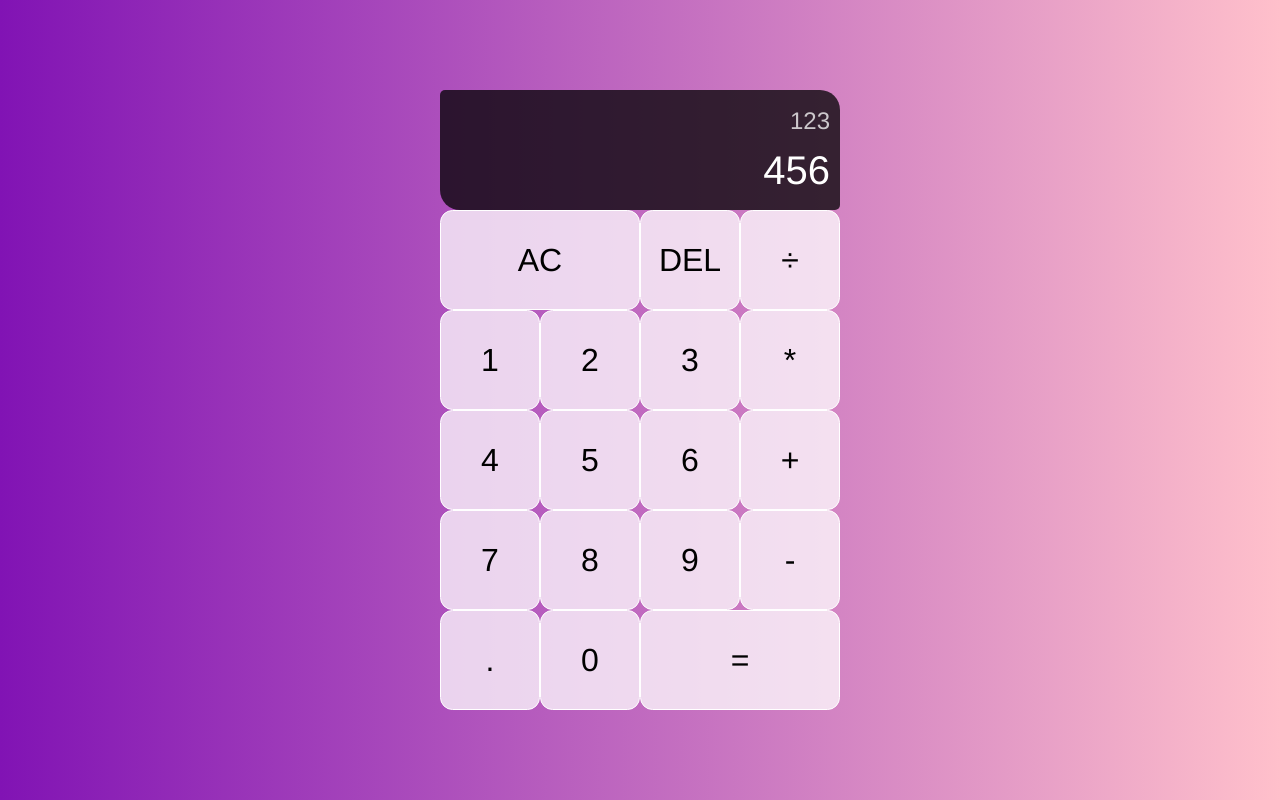
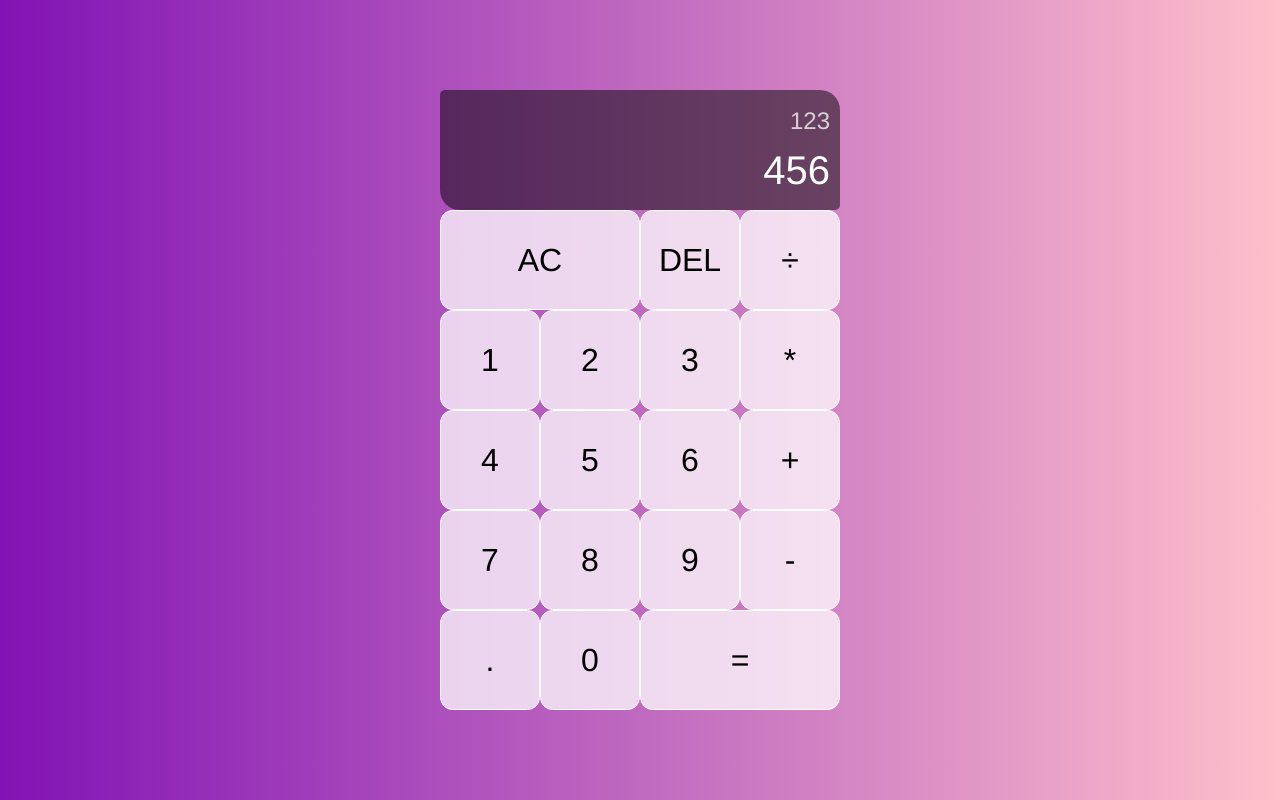
Before and after one commit to chris-mcdonald-dev/js-calculator, a plain HTML site: page index.html in a window 1280 px wide. Drawn offline with Linux system fonts and the light colour scheme.

Commit message:
Lowered opacity of output bar

```diff
--- a/style.css
+++ b/style.css
@@ -63,7 +63,7 @@ body{
 
 .output{
     grid-column: 1 / -1;
-    background-color: rgba(0, 0, 0, .75);
+    background-color: rgba(0, 0, 0, .5);
     display: flex;
     flex-direction: column;
     align-items: flex-end;
```
